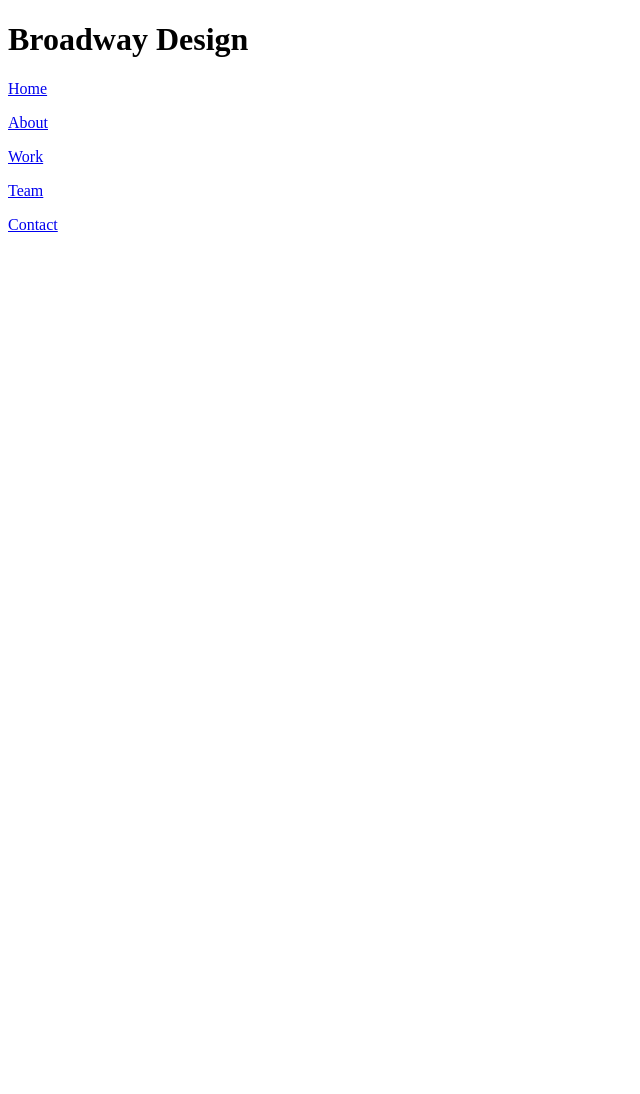
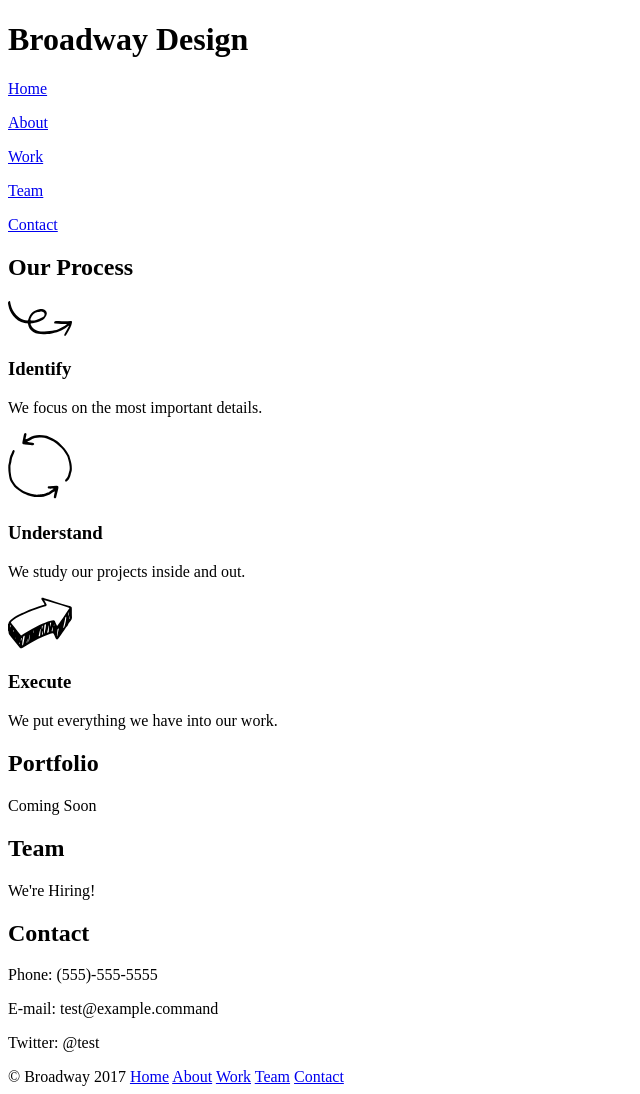
Before and after one commit to joshpetras/broadway-design, a plain HTML site: page index.html in a window 1280 px wide. Shown: the whole page, without its empty margins (0-640 px from the left). Before the commit the page ends 800 px from the top, so only its background shows below. Drawn offline with Linux system fonts and the light colour scheme.

Commit message:
Complete HTML content.

```diff
--- a/index.html
+++ b/index.html
@@ -18,6 +18,43 @@
       <p><a href="#contact">Contact</a></p>
     </nav>
   </div>
+  <div id="about">
+    <h2>Our Process</h2>
+    <img src="resources/images/identify.svg" alt="Identify" />
+    <h3>Identify</h3>
+    <p>We focus on the most important details.</p>
+    <img src="resources/images/understand.svg" alt="Understand" />
+    <h3>Understand</h3>
+    <p>We study our projects inside and out.</p>
+    <img src="resources/images/execute.svg" alt="Execute" />
+    <h3>Execute</h3>
+    <p>We put everything we have into our work.</p>
+    <h3 id="designed"></h3>
+  </div>
+  <div id="work">
+    <h2>Portfolio</h2>
+    <p>Coming Soon</p>
+  </div>
+  <div id="team">
+    <h2>Team</h2>
+    <p>We're Hiring!</p>
+  </div>
+  <div id="contact">
+    <h2>Contact</h2>
+    <p>Phone: (555)-555-5555</p>
+    <p>E-mail: test@example.command</p>
+    <p>Twitter: @test</p>
+  </div>
+  <div class="footer">
+    <nav>
+      &copy; Broadway 2017
+      <a href="#header">Home</a>
+      <a href="#about">About</a>
+      <a href="#work">Work</a>
+      <a href="#team">Team</a>
+      <a href="#contact">Contact</a>
+    </nav>
+  </div>
 </body>
 
 </html>
```
